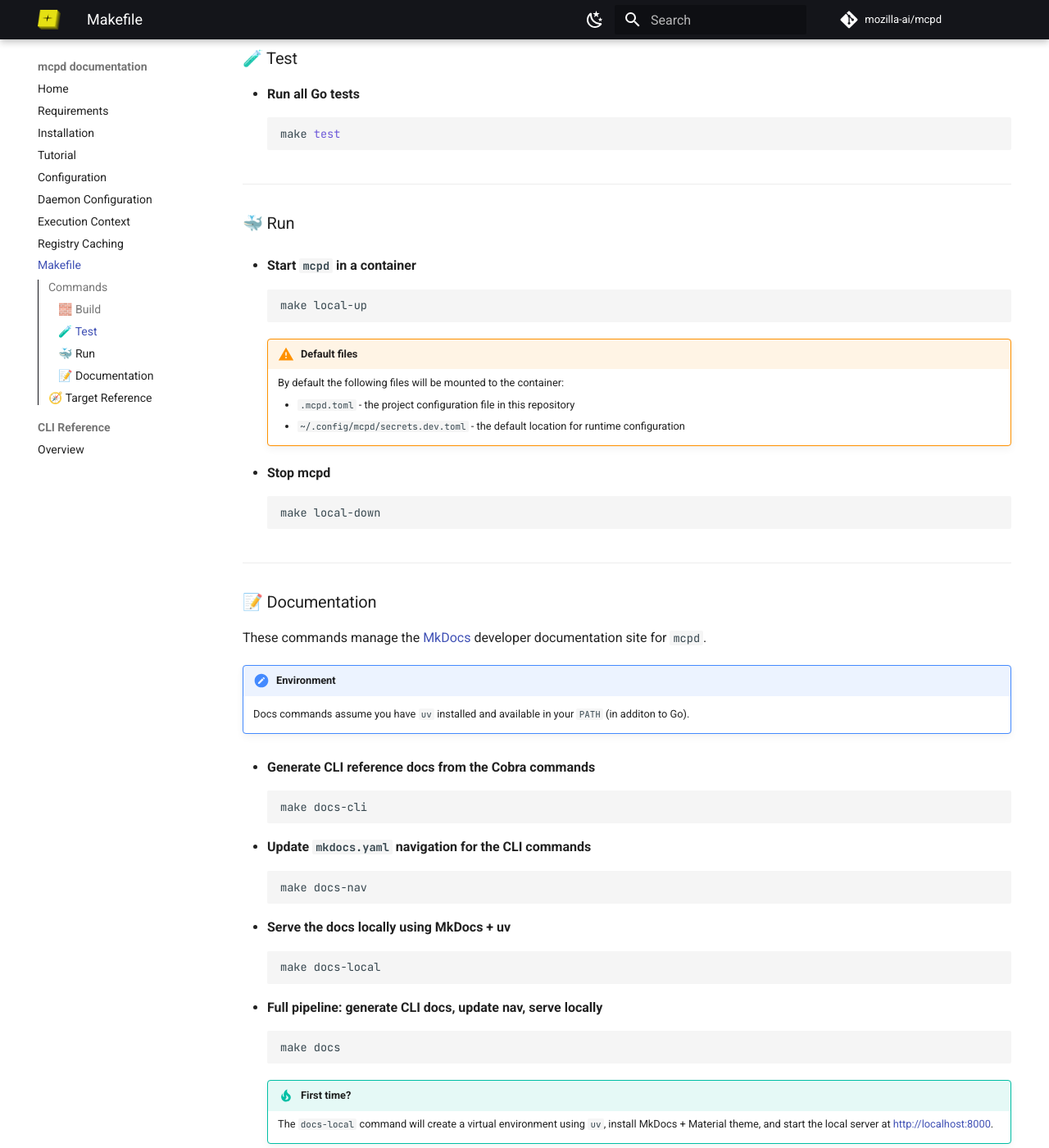
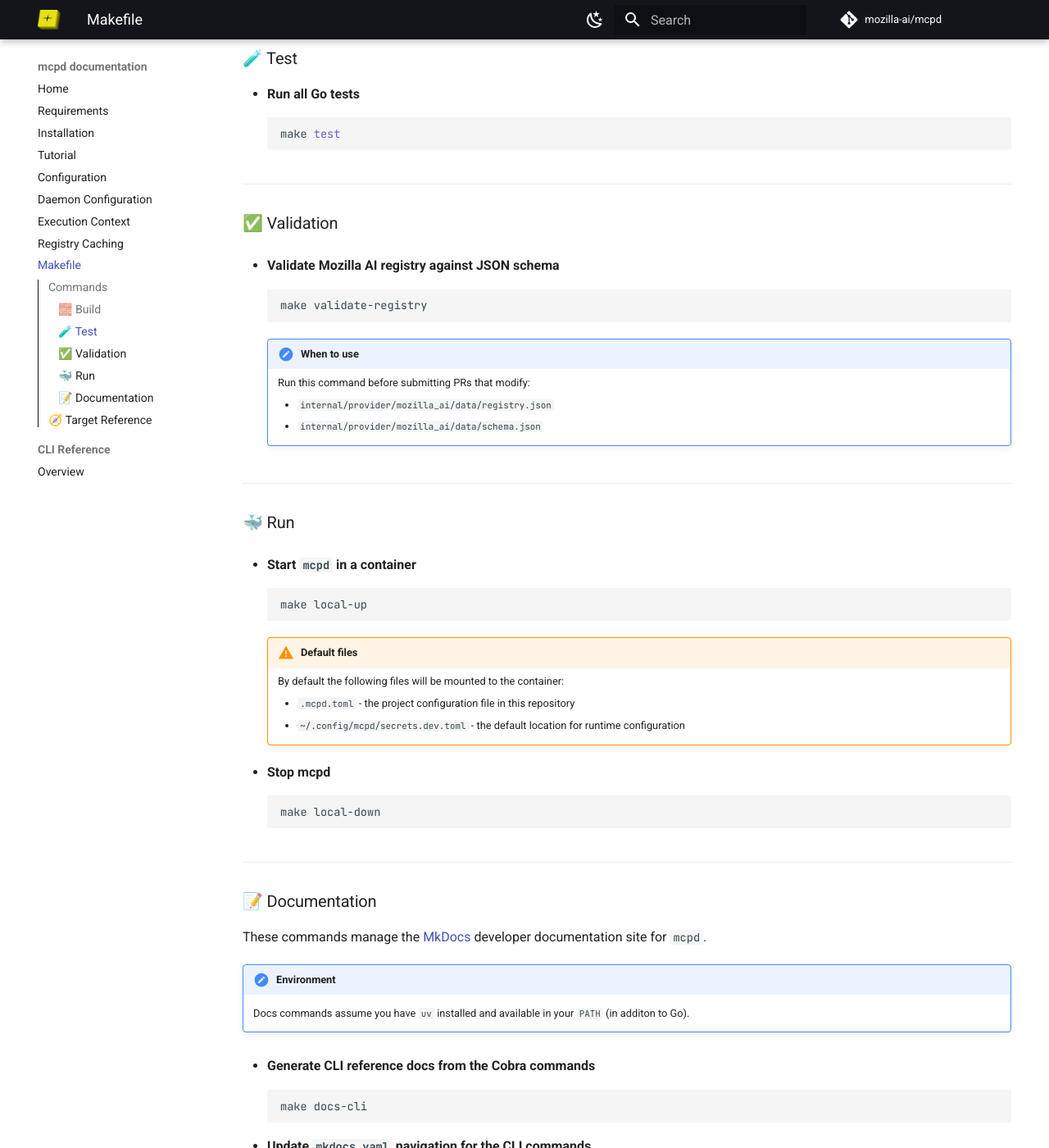
Before and after one commit to mozilla-ai/mcpd, an MkDocs documentation site: the page built from docs/makefile.md, in a window 1280 px wide and 1400 px high, scrolled down 1249 px. Shown: the whole window at 82% size. Built offline with MkDocs 1.6.1 and Material for MkDocs 9.7.7, drawn with Linux system fonts in a browser that asks for light colours; comment, search, counter and statistics services are not loaded; some of the changed text lies outside the part shown.

Commit message:
Add manual and automated validation of the Mozilla AI registry JSON (#160)

````diff
--- a/docs/makefile.md
+++ b/docs/makefile.md
@@ -55,6 +55,21 @@
 
 ---
 
+### ✅ Validation
+
+- **Validate Mozilla AI registry against JSON schema**
+    ```bash
+    make validate-registry
+    ```
+
+    !!! note "When to use"
+        Run this command before submitting PRs that modify:
+
+        * `internal/provider/mozilla_ai/data/registry.json`
+        * `internal/provider/mozilla_ai/data/schema.json`
+
+---
+
 ### 🐳 Run
 
 - **Start `mcpd` in a container**
@@ -109,7 +124,7 @@
 
 ## 🧭 Target Reference
 
-Here’s a complete list of Makefile targets:
+Here's a complete list of Makefile targets:
 
 | Target              | Description                                   |
 |---------------------|-----------------------------------------------|
@@ -120,6 +135,7 @@
 | `uninstall`         | Remove installed binary                       |
 | `clean`             | Remove compiled binary from working directory |
 | `test`              | Run all Go tests                              |
+| `validate-registry` | Validate Mozilla AI registry JSON schema      |
 | `local-up`          | Start `mcpd` in a Docker container            |
 | `local-down`        | Stop a running `mcpd` Docker container        |
 | `docs-cli`          | Generate Markdown CLI reference docs          |
````
Also changed, not shown: CONTRIBUTING.md (+10 -3 lines), README.md (+5 -0 lines), 5 other files.
